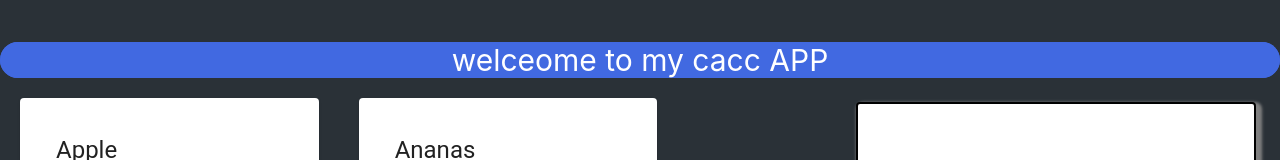
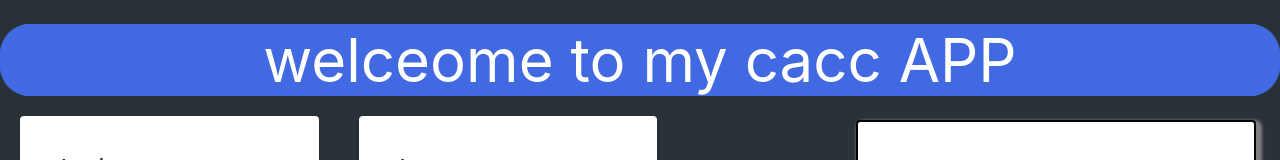
Before and after one commit to Iandraws/CaloreCalc, a React (Create React App) app: page / in a window 1280 px wide. Shown: the top 160 px of the page. Built offline with nearby package versions, Linux system fonts and the light colour scheme.

Commit message:
fix font size

```diff
--- a/src/components/food/header/Header.scss
+++ b/src/components/food/header/Header.scss
@@ -4,4 +4,5 @@
 	font-size: 30px;
 	border-radius: 30px;
 	background-color: royalblue;
+    font-size: 60px;
 }
```
